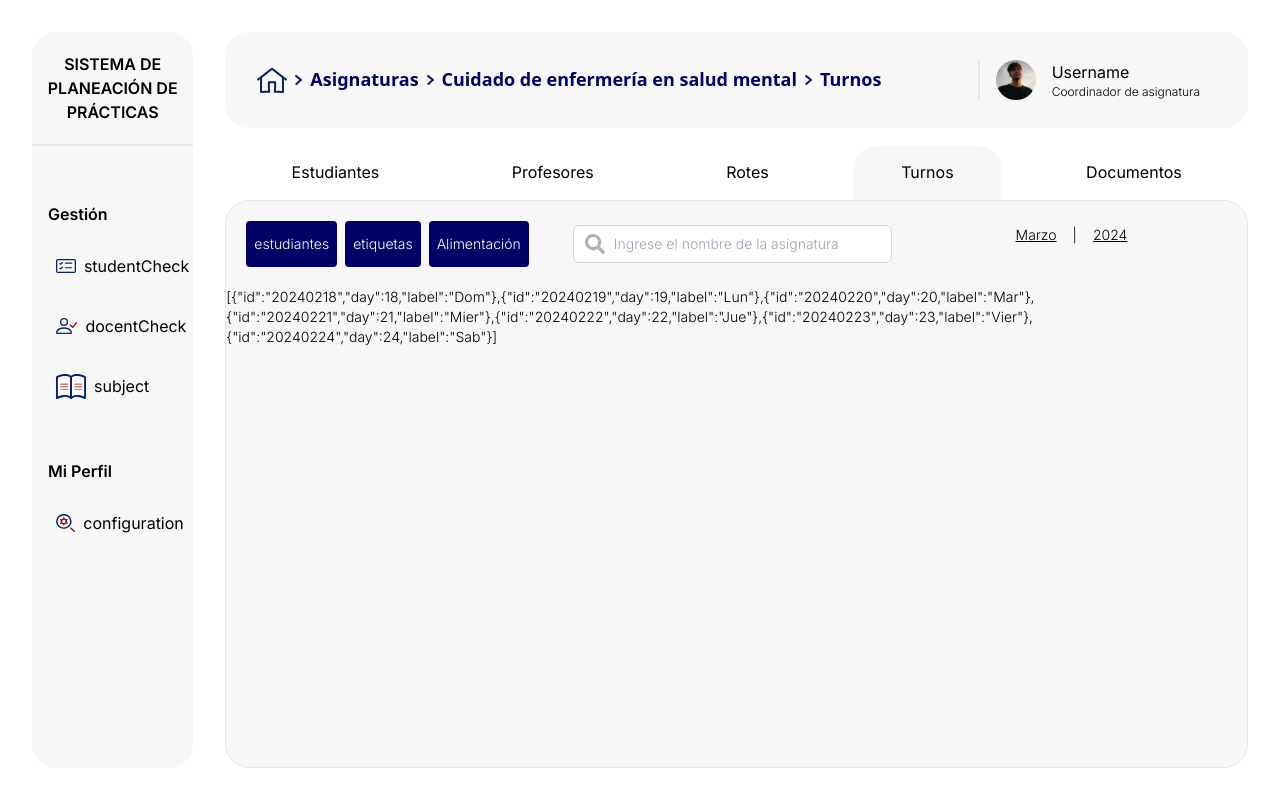
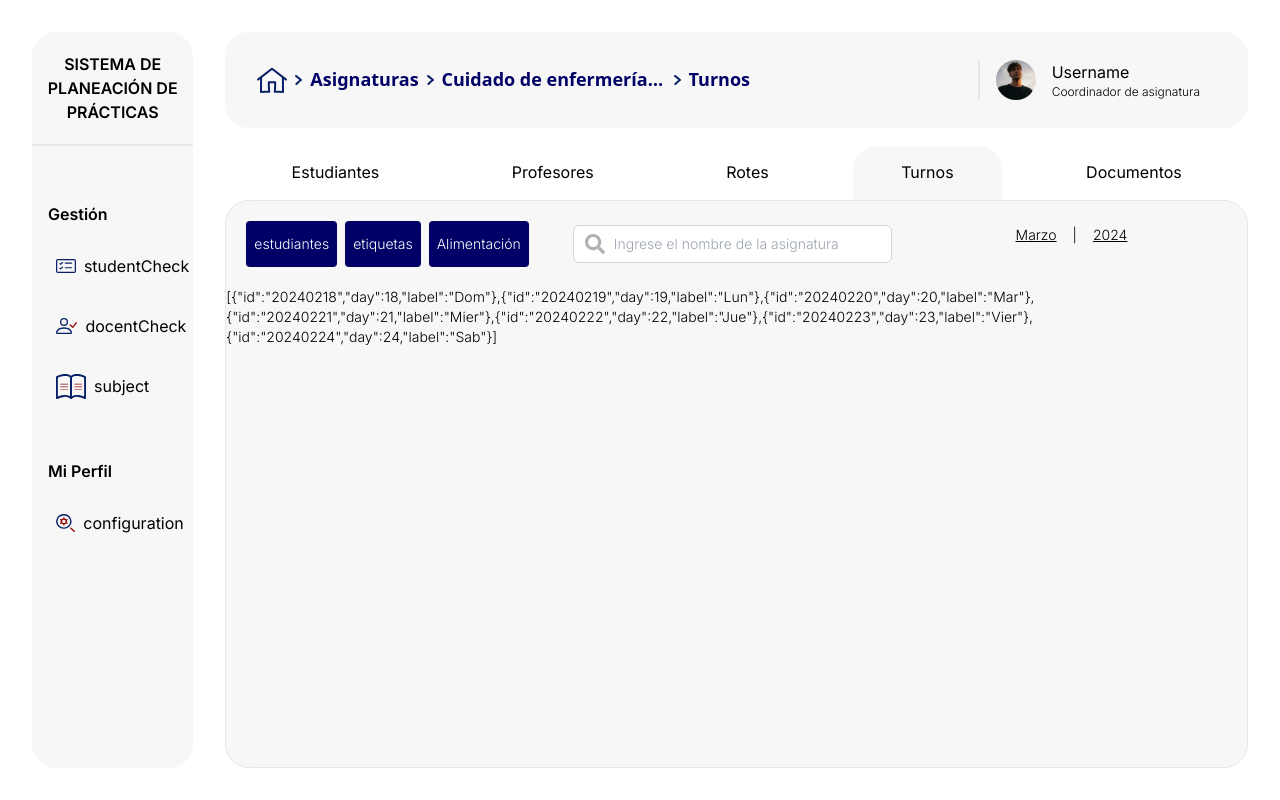
Before and after one commit to UnSup17/gesrotes, a Next.js app: page /subjects/1/shifts in a window 1280 px wide. Built offline with nearby package versions, Linux system fonts and the light colour scheme.

Commit message:
chore/fix_text_overflow_in_breadcrumb

```diff
--- a/src/app/components/topNavBar/BreadCrumb.tsx
+++ b/src/app/components/topNavBar/BreadCrumb.tsx
@@ -30,12 +30,14 @@ export default function BreadCrumb() {
               href={isDynamicRoute ? "#" : breadCrumb}
               className="text-[#000066] font-semibold font-sans text-lg hover:border-b-[#F58220] border-[#F7F7F7] border-b-2"
             >
+              <p className="max-w-56 truncate">
                 {isDynamicRoute
                   ? chooseLabelForDynamicRoute(
                       item,
                       breadCrumb.slice(0, breadCrumb.length - 1)
                     )
                   : translator[item] || item}
+              </p>
             </Link>
           </span>
         );
```
Lines whose indentation alone changed are shown as unchanged.
